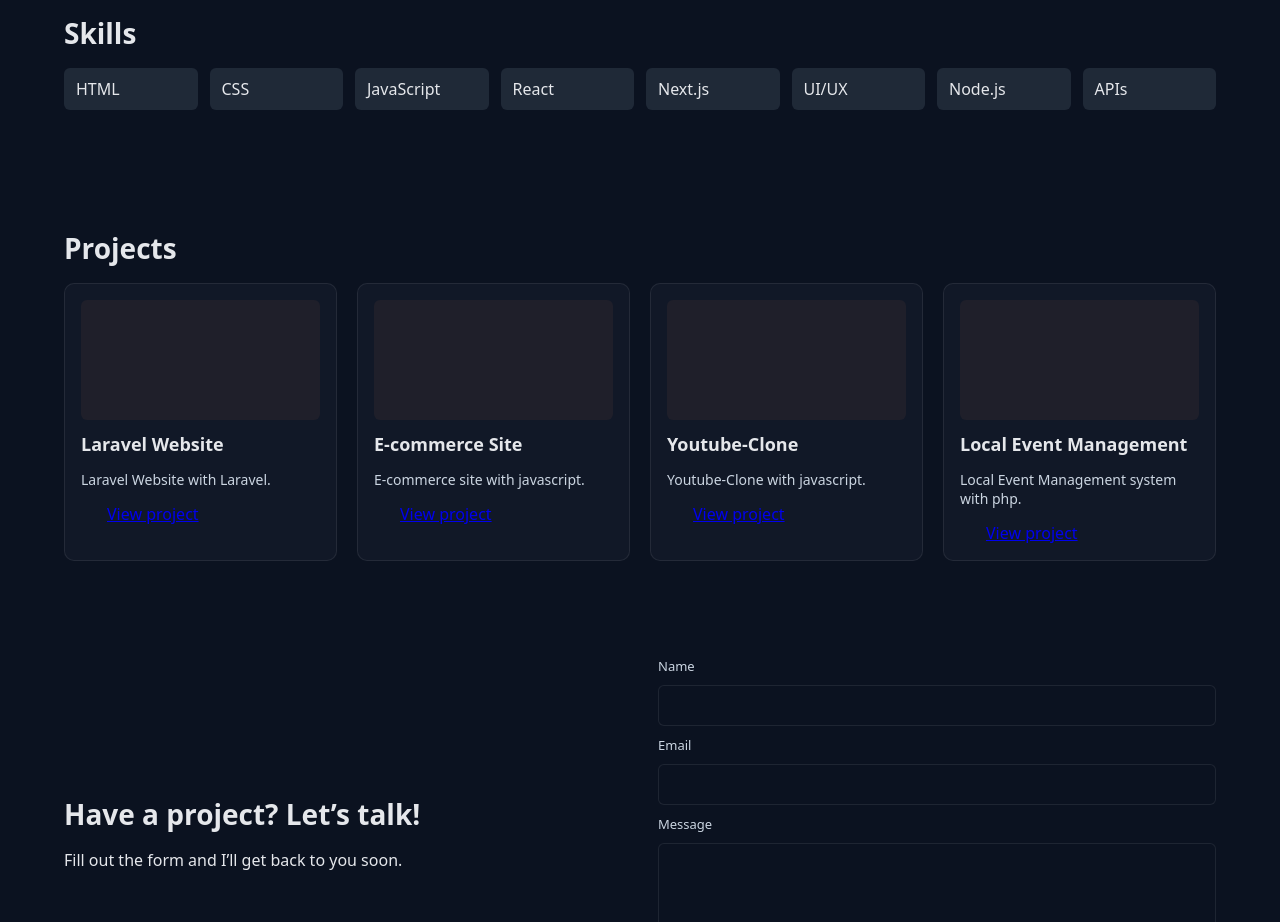
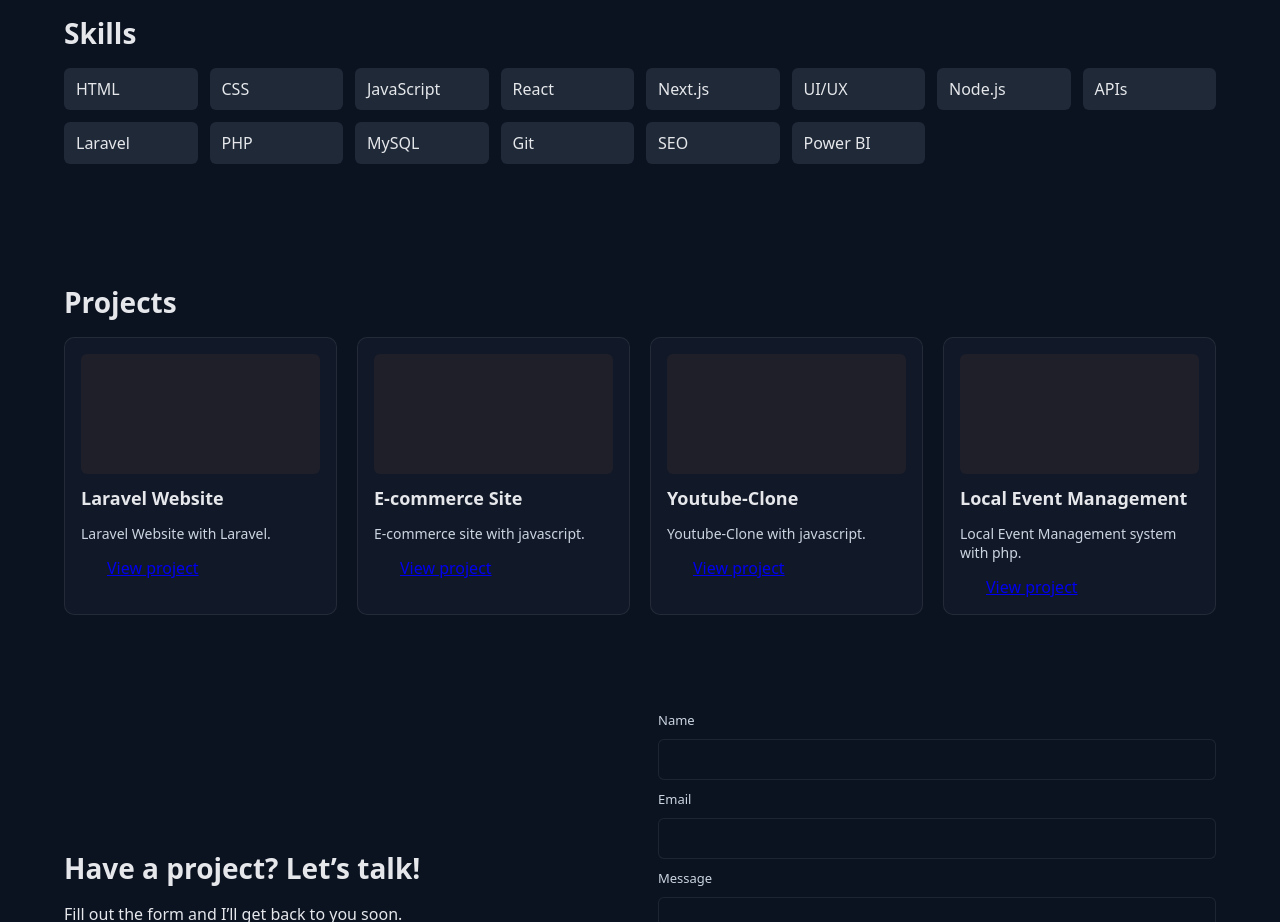
Before and after one commit to Source123-commits/Portfolio-Website, a plain HTML site: page index.html in a window 1280 px wide. Shown: the part 940-1862 px from the top of the page. Drawn offline with Linux system fonts and the light colour scheme.

Commit message:
Update index.html

```diff
--- a/index.html
+++ b/index.html
@@ -58,9 +58,10 @@
     <div class="container">
       <h2>Skills</h2>
       <ul class="skills-grid" aria-label="Skills (excluding App Development)">
-        <li>HTML</li><li>CSS</li><li>JavaScript</li>
+     <li>HTML</li><li>CSS</li><li>JavaScript</li>
         <li>React</li><li>Next.js</li><li>UI/UX</li>
-        <li>Node.js</li><li>APIs</li>
+        <li>Node.js</li><li>APIs</li><li>Laravel</li>
+        <li>PHP</li><li>MySQL</li><li>Git</li><li>SEO</li><li>Power BI</li>
       </ul>
     </div>
   </section>
```
